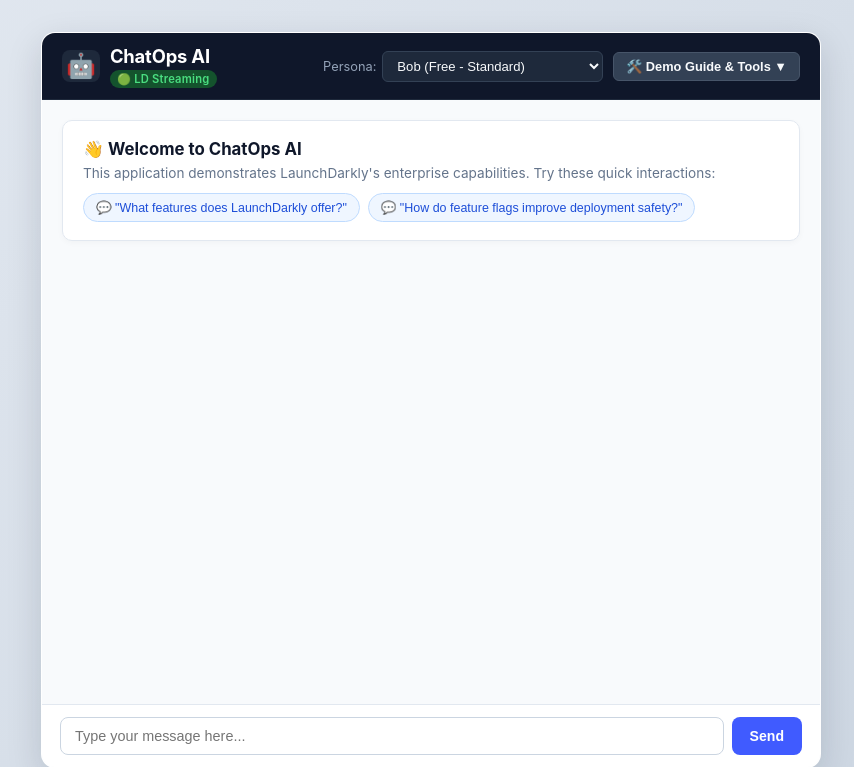
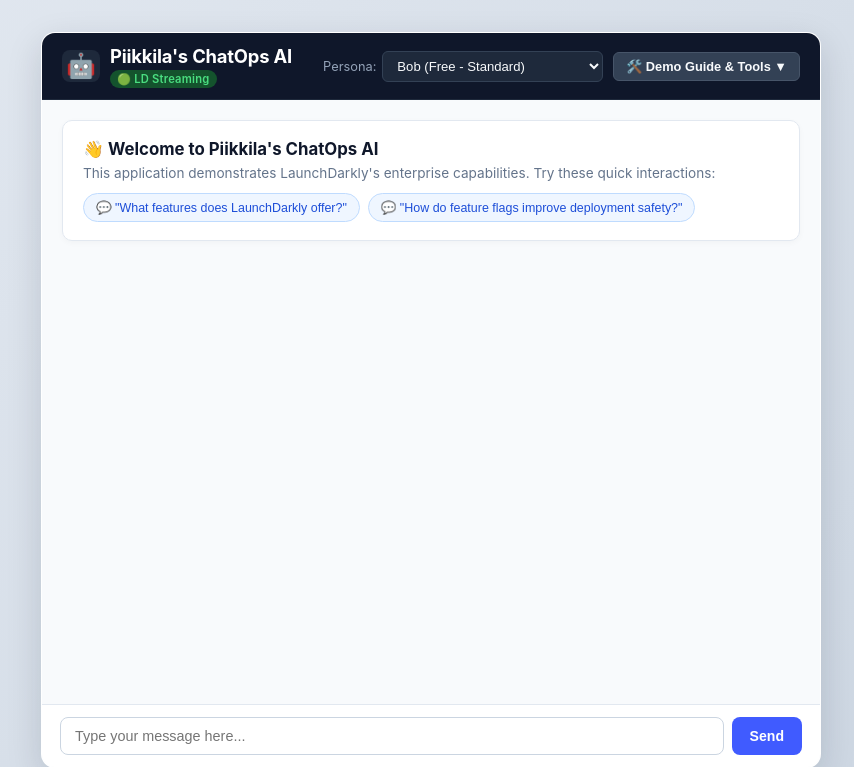
Before and after one commit to jspiikkila/piikkila-LD-chatbot, a Flask app: page / in a window 1280 px wide. Shown: the top 767 px of the page, without its empty margins (209-1063 px from the left). Run offline with Flask 3, Linux system fonts and the light colour scheme.

Commit message:
feat: update UI branding title to Piikkila's ChatOps AI

```diff
--- a/app.py
+++ b/app.py
@@ -190,5 +190,5 @@
 if __name__ == '__main__':
     # Use port 5001 by default to prevent port conflicts with macOS ControlCenter / AirPlay on 5000
     port = int(os.environ.get("PORT", 5001))
-    print(f"🚀 ChatOps AI running on http://localhost:{port}")
+    print(f"🚀 Piikkila's ChatOps AI running on http://localhost:{port}")
     app.run(debug=True, port=port)
--- a/templates/index.html
+++ b/templates/index.html
@@ -3,7 +3,7 @@
 <head>
     <meta charset="UTF-8">
     <meta name="viewport" content="width=device-width, initial-scale=1.0">
-    <title>ChatOps AI - LaunchDarkly Demo</title>
+    <title>Piikkila's ChatOps AI - LaunchDarkly Demo</title>
     <link rel="stylesheet" href="/static/style.css">
 
     <!-- LaunchDarkly Client-Side SDK -->
@@ -17,10 +17,11 @@
             <div class="brand">
                 <div class="logo-icon">🤖</div>
                 <div>
-                    <h1>ChatOps AI</h1>
+                    <h1>Piikkila's ChatOps AI</h1>
                     <span id="ld-status-badge" class="status-badge">🟢 LD Streaming</span>
                 </div>
             </div>
+
 
             <div class="header-actions">
                 <div class="user-select-group">
@@ -134,8 +135,9 @@
         <main>
             <div id="chat-window" class="chat-window">
                 <div class="welcome-card">
-                    <h2>👋 Welcome to ChatOps AI</h2>
+                    <h2>👋 Welcome to Piikkila's ChatOps AI</h2>
                     <p>This application demonstrates LaunchDarkly's enterprise capabilities. Try these quick interactions:</p>
+
                     <div class="welcome-prompts">
                         <button class="prompt-chip" onclick="quickSend('What features does LaunchDarkly offer?')">💬 "What features does LaunchDarkly offer?"</button>
                         <button class="prompt-chip" onclick="quickSend('Explain how feature flags improve deployment safety')">💬 "How do feature flags improve deployment safety?"</button>
```
